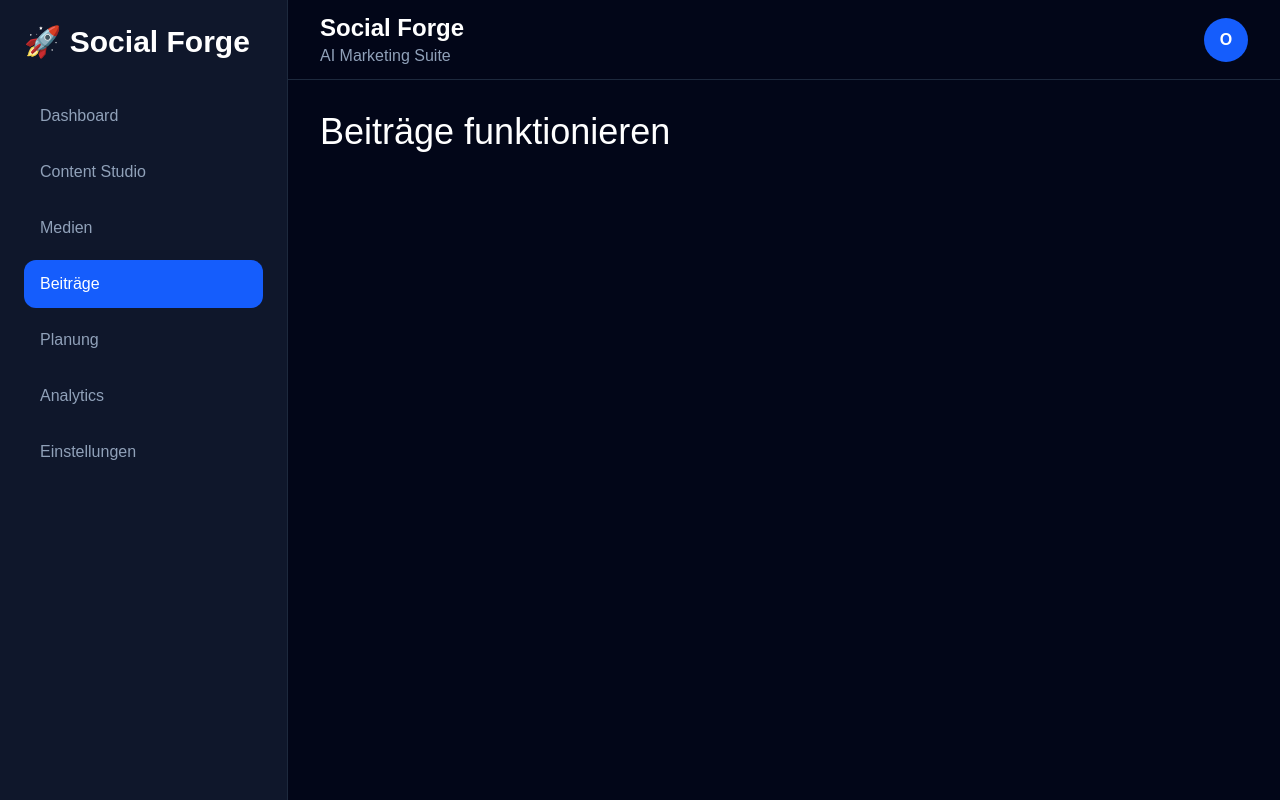
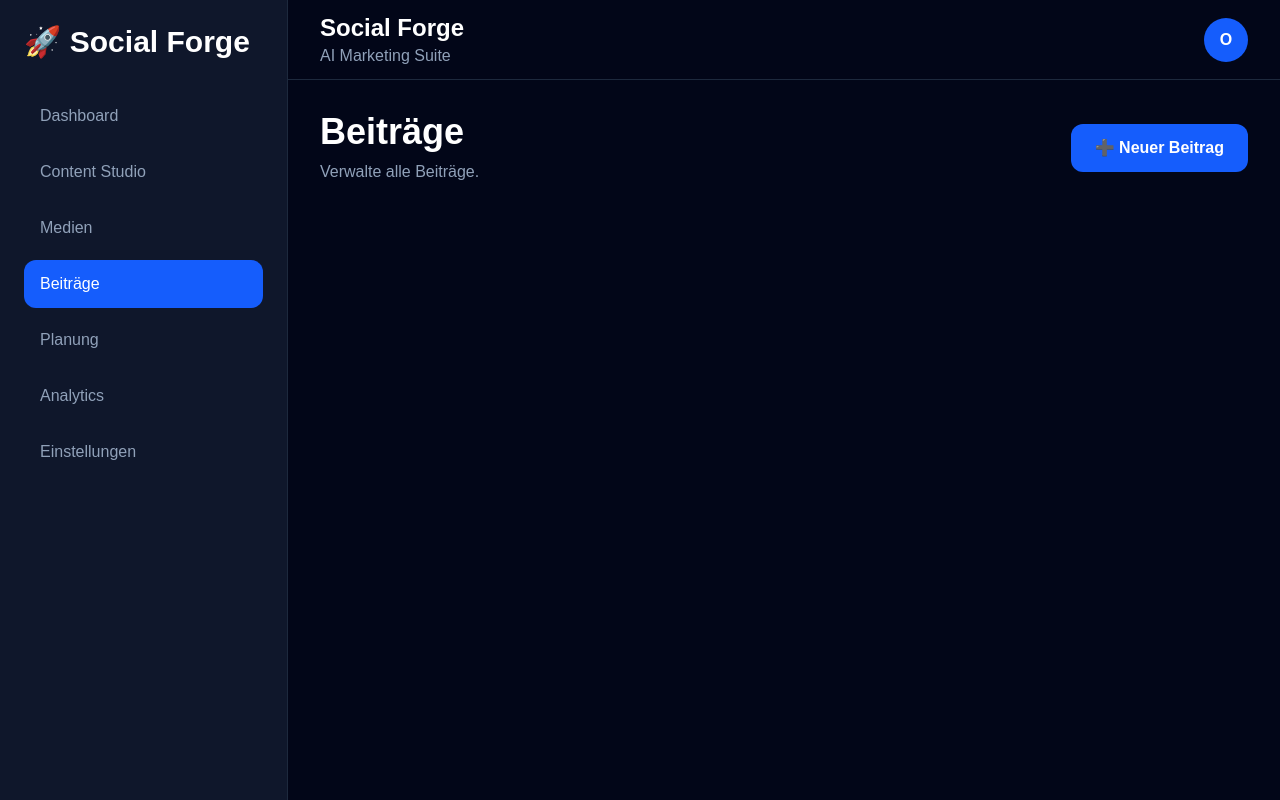
Before and after one commit to BerlinBrick/social-forge-v2, a Next.js app: page /posts in a window 1280 px wide. Built offline with nearby package versions, Linux system fonts and the light colour scheme.

Commit message:
Button Neuer Beitrag funktioniert

```diff
--- a/app/posts/page.tsx
+++ b/app/posts/page.tsx
@@ -1,13 +1,59 @@
 "use client";
 
+import { useState } from "react";
 import AppShell from "../components/AppShell";
 
 export default function PostsPage() {
+  const [editorOpen, setEditorOpen] = useState(false);
+
   return (
     <AppShell>
-      <h1 className="text-4xl text-white">
-        Beiträge funktionieren
-      </h1>
+      <div className="flex items-center justify-between">
+
+        <div>
+
+          <h1 className="text-4xl font-bold text-white">
+            Beiträge
+          </h1>
+
+          <p className="mt-2 text-slate-400">
+            Verwalte alle Beiträge.
+          </p>
+
+        </div>
+
+        <button
+          onClick={() => setEditorOpen(true)}
+          className="rounded-xl bg-blue-600 px-6 py-3 font-semibold text-white hover:bg-blue-500"
+        >
+          ➕ Neuer Beitrag
+        </button>
+
+      </div>
+
+      {editorOpen && (
+
+        <div className="mt-10 rounded-2xl border border-slate-800 bg-slate-900 p-8">
+
+          <h2 className="text-2xl font-bold text-white">
+            Neuer Beitrag
+          </h2>
+
+          <p className="mt-3 text-slate-400">
+            Der Editor wird im nächsten Schritt eingebaut.
+          </p>
+
+          <button
+            onClick={() => setEditorOpen(false)}
+            className="mt-6 rounded-lg bg-slate-800 px-5 py-2 text-white"
+          >
+            Schließen
+          </button>
+
+        </div>
+
+      )}
+
     </AppShell>
   );
 }
```
